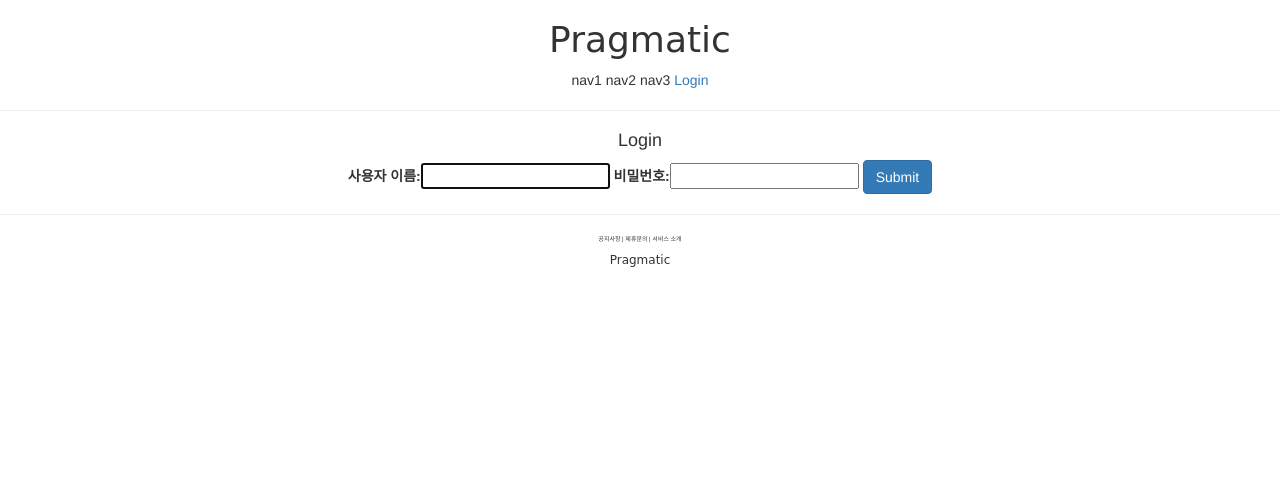
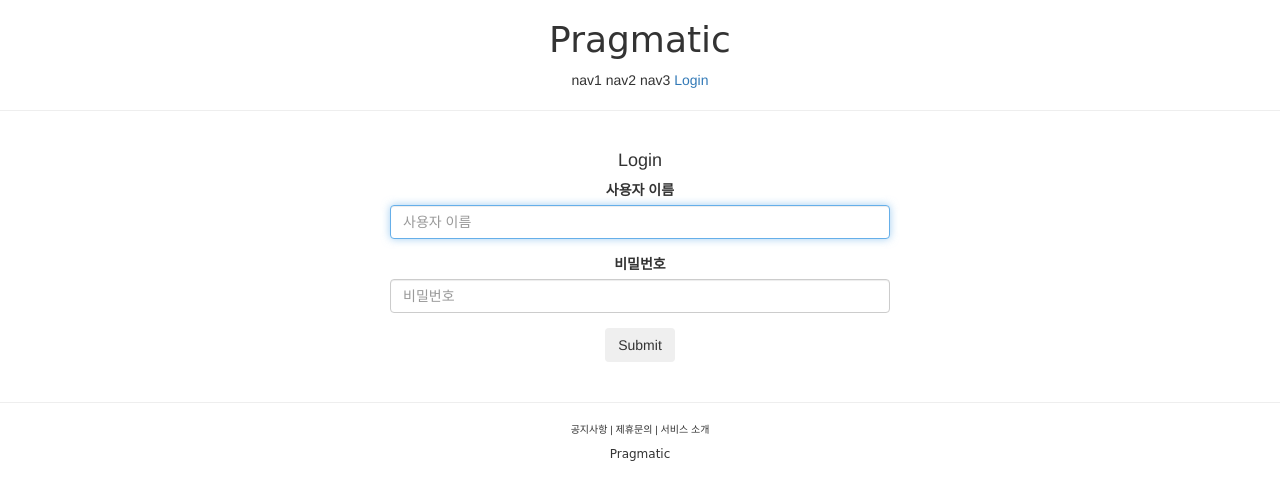
Before and after one commit to othel5808/Django_leraning, a Django app: page /account/login/ in a window 1280 px wide. Shown: the top 500 px of the page. Run offline with Django 3.2, Linux system fonts and the light colour scheme; some libraries are stand-ins or nearby versions; some web fonts are replaced.

Commit message:
chapter 23 - install django-bootstrap4 - adding bootstrap_form - edit page Design

```diff
--- a/accountapp/templates/accountapp/login.html
+++ b/accountapp/templates/accountapp/login.html
@@ -1,16 +1,17 @@
 {% extends 'base.html' %}
-
+{% load bootstrap4 %}
 {% block content %}
 
-<div style="text-align: center">
+<div style="text-align: center; max-width: 500px; margin: 4rem auto">
     <div>
         <h4>Login</h4>
     </div>
     <div>
         <form action="" method="post">
             {% csrf_token %}
-            {{ form }}
-            <input type="submit" class="btn btn-primary">
+{#            {{ form }}#}
+            {% bootstrap_form form %}
+            <input type="submit" class="btn btn-dark rounded-pill col-6 mt-3">
         </form>
     </div>
 </div>
--- a/pinterestClone/settings.py
+++ b/pinterestClone/settings.py
@@ -40,6 +40,7 @@ INSTALLED_APPS = [
     'django.contrib.messages',
     'django.contrib.staticfiles',
     'accountapp',
+    'bootstrap4'
 ]
 
 MIDDLEWARE = [
--- a/static/base.css
+++ b/static/base.css
@@ -7,7 +7,7 @@
 }
 
 .footer_menu {
-    font-size: .6rem
+    font-size: 1rem
 }
 
 .footer_top {
```
Also changed, not shown: accountapp/templates/accountapp/create.html (+7 -5 lines).
